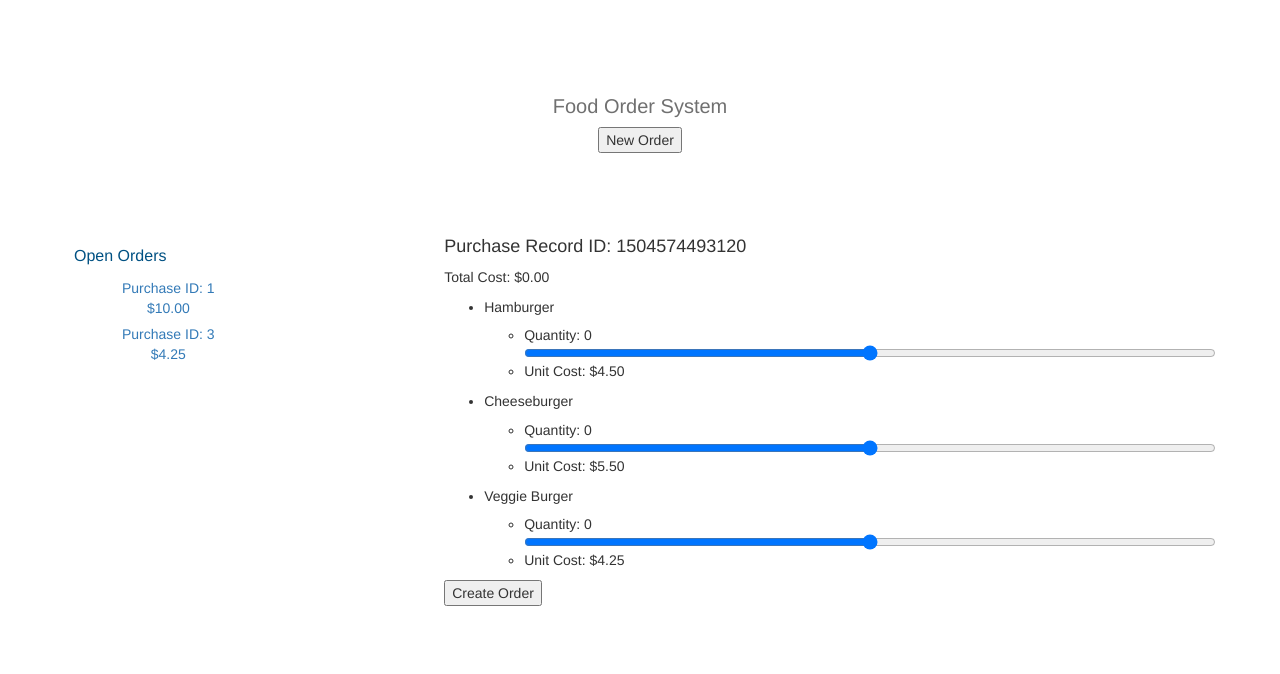
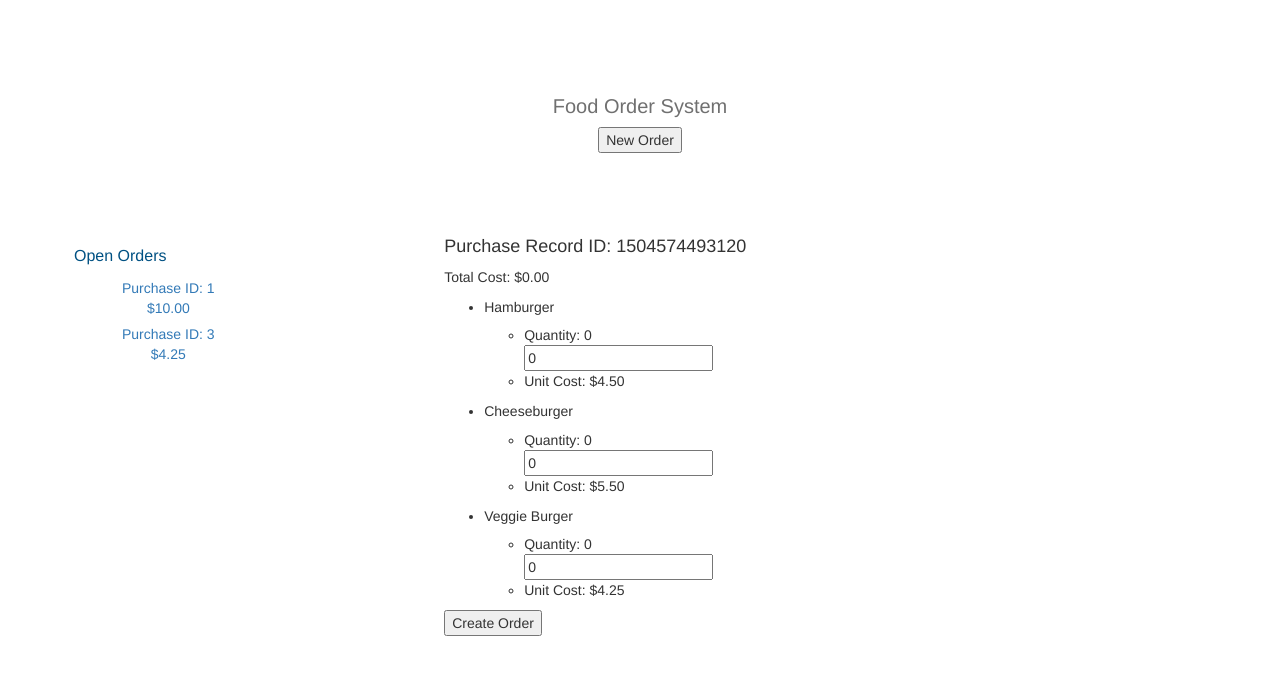
Before and after one commit to jazznov/foold-ordering-app, a React (Create React App) app: page / in a window 1280 px wide. Both pictures are taken after a click on the button "New Order". Shown: the top 674 px of the page. Built offline with nearby package versions, Linux system fonts and the light colour scheme.

Commit message:
Fix Quantity Controller props, change to number input instead of range

```diff
--- a/src/components/QuantityController.js
+++ b/src/components/QuantityController.js
@@ -1,15 +1,17 @@
 import React from 'react';
 import PropTypes from 'prop-types';
 
-const QuantityController = (props) => {
+const QuantityController = ({id, unitCost, quantity, onQuantityChange}) => {
+
 	return (
-		<input name={props.id}  value={props.itemQuantity}  type='range' step='1' min='0' />
+		<input name={id} value={quantity} onChange={(e) => onQuantityChange({id, unitCost, quantity: e.target.value})}  type='number' step='1' min='0' />
 	)
 };
 
 export default QuantityController;
 
 QuantityController.propTypes = {
-	handleQuantityChange: PropTypes.func,
-	value: PropTypes.number
+	onQuantityChange: PropTypes.func.isRequired,
+	value: PropTypes.number,
+	quantity:PropTypes.number
 };
```
